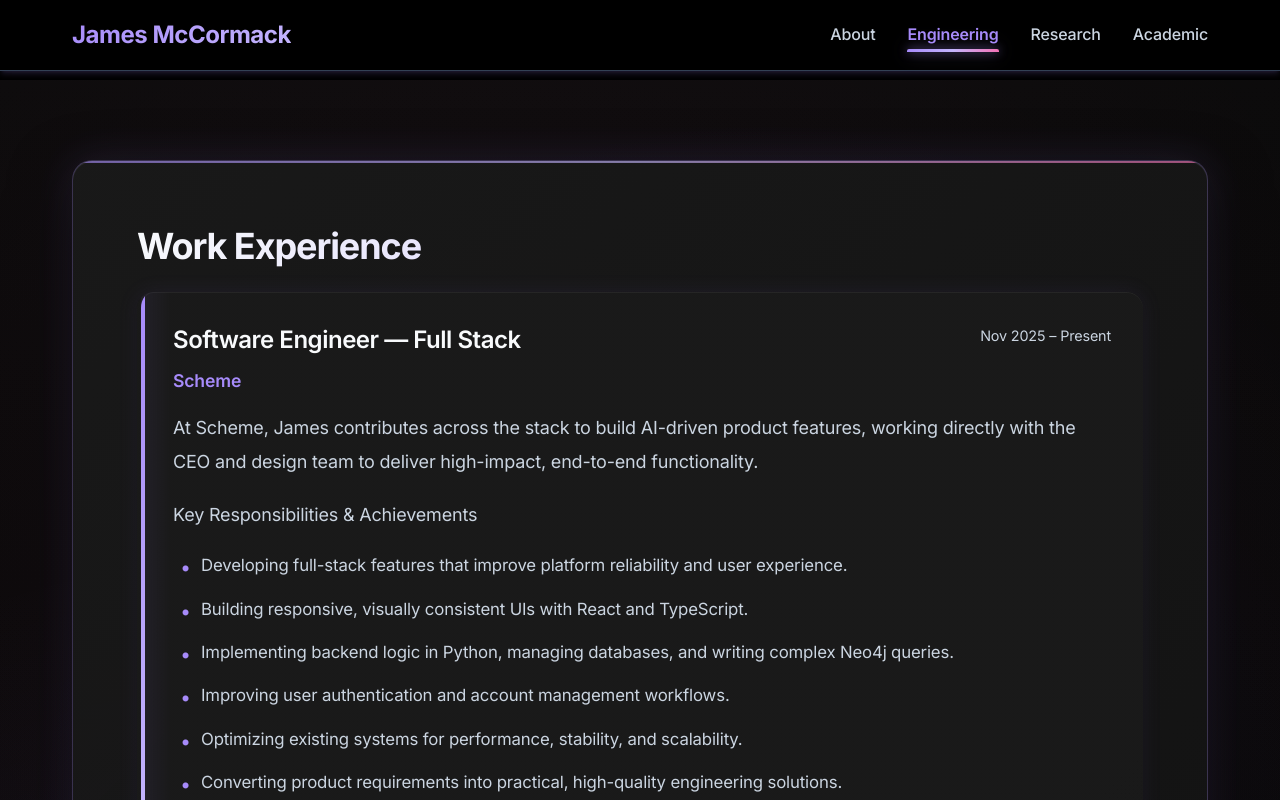
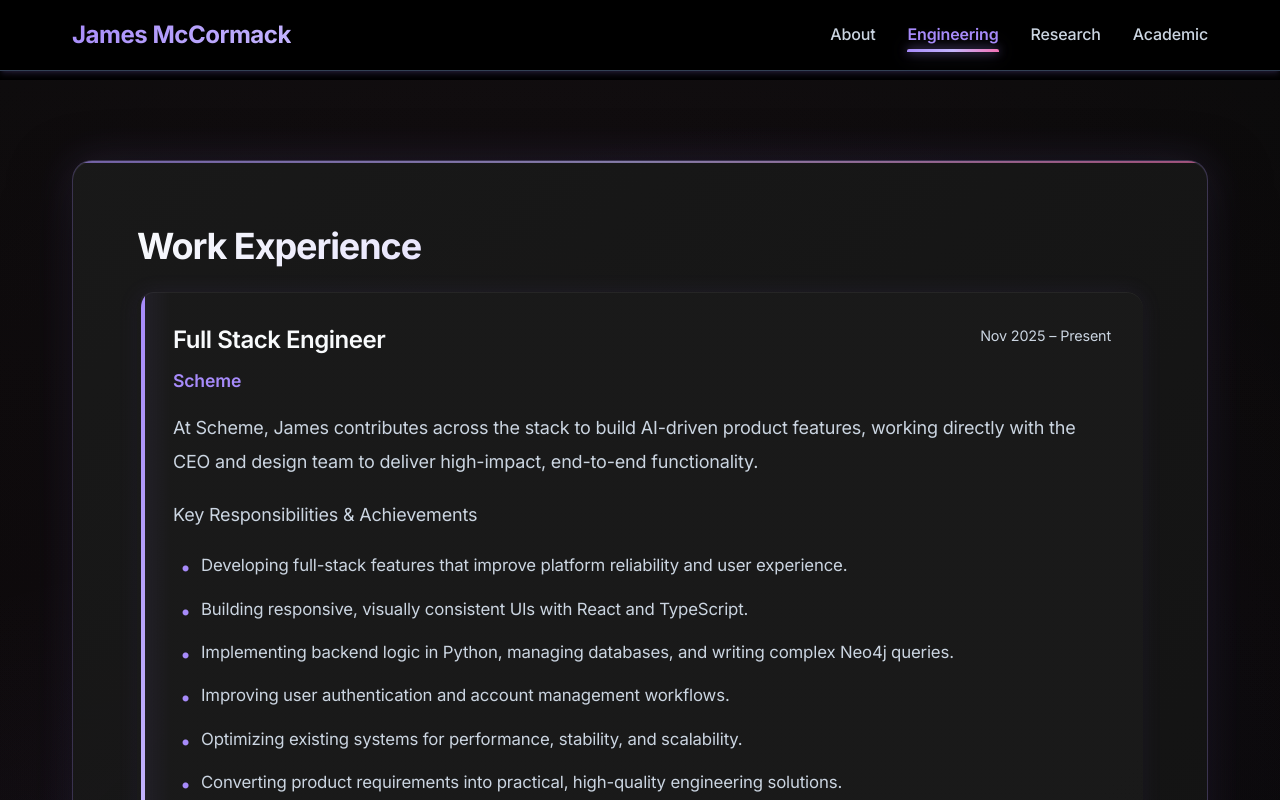
Before and after one commit to jmccormack1717/McCormack-Personal-Site, a React (Vite) app: page /experience in a window 1280 px wide. Shown: the top 800 px of the page. Built offline with nearby package versions, Linux system fonts and the light colour scheme.

Commit message:
title fix

```diff
--- a/src/pages/Experience.jsx
+++ b/src/pages/Experience.jsx
@@ -10,7 +10,7 @@ function Experience() {
             <div className="experience-list">
               <div className="experience-item">
                 <div className="experience-header">
-                  <h3>Software Engineer — Full Stack</h3>
+                  <h3>Full Stack Engineer</h3>
                   <span className="experience-date">Nov 2025 – Present</span>
                 </div>
                 <div className="experience-org">Scheme</div>
```
